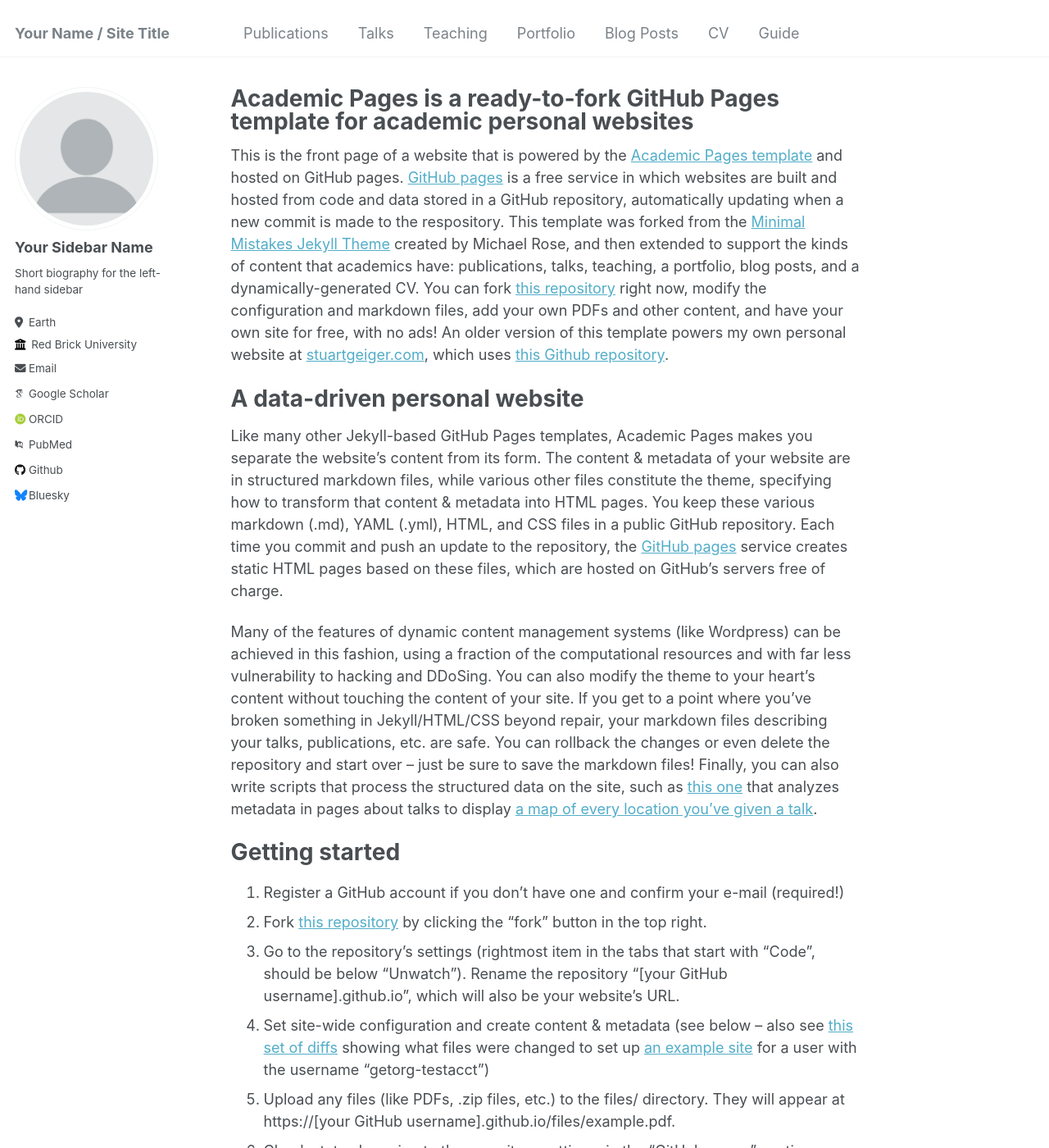
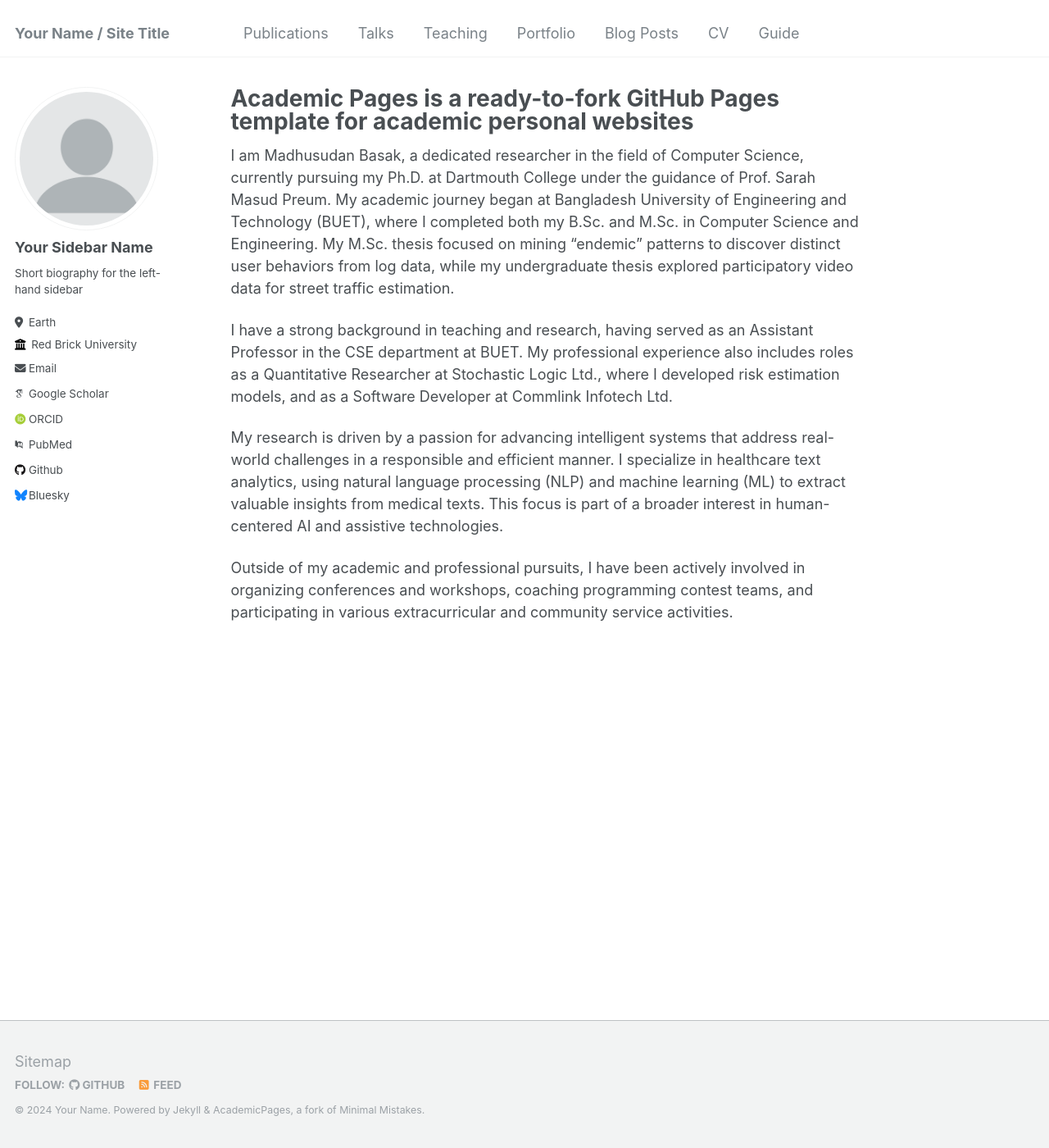
Before and after one commit to madhusudan039/mb_test.github.io, a Jekyll site: the page built from _pages/about.md, in a window 1280 px wide and 1400 px high. Shown: the whole window at 82% size. Built offline with Jekyll 4.4.1, drawn with Linux system fonts in a browser that asks for light colours; some web fonts are replaced; some of the changed text lies outside the part shown.

Commit message:
Update about.md

```diff
--- a/_pages/about.md
+++ b/_pages/about.md
@@ -7,43 +7,10 @@ redirect_from:
   - /about.html
 ---
 
-This is the front page of a website that is powered by the [Academic Pages template](https://github.com/academicpages/academicpages.github.io) and hosted on GitHub pages. [GitHub pages](https://pages.github.com) is a free service in which websites are built and hosted from code and data stored in a GitHub repository, automatically updating when a new commit is made to the respository. This template was forked from the [Minimal Mistakes Jekyll Theme](https://mmistakes.github.io/minimal-mistakes/) created by Michael Rose, and then extended to support the kinds of content that academics have: publications, talks, teaching, a portfolio, blog posts, and a dynamically-generated CV. You can fork [this repository](https://github.com/academicpages/academicpages.github.io) right now, modify the configuration and markdown files, add your own PDFs and other content, and have your own site for free, with no ads! An older version of this template powers my own personal website at [stuartgeiger.com](http://stuartgeiger.com), which uses [this Github repository](https://github.com/staeiou/staeiou.github.io).
+I am Madhusudan Basak, a dedicated researcher in the field of Computer Science, currently pursuing my Ph.D. at Dartmouth College under the guidance of Prof. Sarah Masud Preum. My academic journey began at Bangladesh University of Engineering and Technology (BUET), where I completed both my B.Sc. and M.Sc. in Computer Science and Engineering. My M.Sc. thesis focused on mining "endemic" patterns to discover distinct user behaviors from log data, while my undergraduate thesis explored participatory video data for street traffic estimation.
 
-A data-driven personal website
-======
-Like many other Jekyll-based GitHub Pages templates, Academic Pages makes you separate the website's content from its form. The content & metadata of your website are in structured markdown files, while various other files constitute the theme, specifying how to transform that content & metadata into HTML pages. You keep these various markdown (.md), YAML (.yml), HTML, and CSS files in a public GitHub repository. Each time you commit and push an update to the repository, the [GitHub pages](https://pages.github.com/) service creates static HTML pages based on these files, which are hosted on GitHub's servers free of charge.
+I have a strong background in teaching and research, having served as an Assistant Professor in the CSE department at BUET. My professional experience also includes roles as a Quantitative Researcher at Stochastic Logic Ltd., where I developed risk estimation models, and as a Software Developer at Commlink Infotech Ltd.
 
-Many of the features of dynamic content management systems (like Wordpress) can be achieved in this fashion, using a fraction of the computational resources and with far less vulnerability to hacking and DDoSing. You can also modify the theme to your heart's content without touching the content of your site. If you get to a point where you've broken something in Jekyll/HTML/CSS beyond repair, your markdown files describing your talks, publications, etc. are safe. You can rollback the changes or even delete the repository and start over -- just be sure to save the markdown files! Finally, you can also write scripts that process the structured data on the site, such as [this one](https://github.com/academicpages/academicpages.github.io/blob/master/talkmap.ipynb) that analyzes metadata in pages about talks to display [a map of every location you've given a talk](https://academicpages.github.io/talkmap.html).
+My research is driven by a passion for advancing intelligent systems that address real-world challenges in a responsible and efficient manner. I specialize in healthcare text analytics, using natural language processing (NLP) and machine learning (ML) to extract valuable insights from medical texts. This focus is part of a broader interest in human-centered AI and assistive technologies.
 
-Getting started
-======
-1. Register a GitHub account if you don't have one and confirm your e-mail (required!)
-1. Fork [this repository](https://github.com/academicpages/academicpages.github.io) by clicking the "fork" button in the top right.
-1. Go to the repository's settings (rightmost item in the tabs that start with "Code", should be below "Unwatch"). Rename the repository "[your GitHub username].github.io", which will also be your website's URL.
-1. Set site-wide configuration and create content & metadata (see below -- also see [this set of diffs](http://archive.is/3TPas) showing what files were changed to set up [an example site](https://getorg-testacct.github.io) for a user with the username "getorg-testacct")
-1. Upload any files (like PDFs, .zip files, etc.) to the files/ directory. They will appear at https://[your GitHub username].github.io/files/example.pdf.
-1. Check status by going to the repository settings, in the "GitHub pages" section
-
-Site-wide configuration
-------
-The main configuration file for the site is in the base directory in [_config.yml](https://github.com/academicpages/academicpages.github.io/blob/master/_config.yml), which defines the content in the sidebars and other site-wide features. You will need to replace the default variables with ones about yourself and your site's github repository. The configuration file for the top menu is in [_data/navigation.yml](https://github.com/academicpages/academicpages.github.io/blob/master/_data/navigation.yml). For example, if you don't have a portfolio or blog posts, you can remove those items from that navigation.yml file to remove them from the header.
-
-Create content & metadata
-------
-For site content, there is one markdown file for each type of content, which are stored in directories like _publications, _talks, _posts, _teaching, or _pages. For example, each talk is a markdown file in the [_talks directory](https://github.com/academicpages/academicpages.github.io/tree/master/_talks). At the top of each markdown file is structured data in YAML about the talk, which the theme will parse to do lots of cool stuff. The same structured data about a talk is used to generate the list of talks on the [Talks page](https://academicpages.github.io/talks), each [individual page](https://academicpages.github.io/talks/2012-03-01-talk-1) for specific talks, the talks section for the [CV page](https://academicpages.github.io/cv), and the [map of places you've given a talk](https://academicpages.github.io/talkmap.html) (if you run this [python file](https://github.com/academicpages/academicpages.github.io/blob/master/talkmap.py) or [Jupyter notebook](https://github.com/academicpages/academicpages.github.io/blob/master/talkmap.ipynb), which creates the HTML for the map based on the contents of the _talks directory).
-
-**Markdown generator**
-
-I have also created [a set of Jupyter notebooks](https://github.com/academicpages/academicpages.github.io/tree/master/markdown_generator
-) that converts a CSV containing structured data about talks or presentations into individual markdown files that will be properly formatted for the Academic Pages template. The sample CSVs in that directory are the ones I used to create my own personal website at stuartgeiger.com. My usual workflow is that I keep a spreadsheet of my publications and talks, then run the code in these notebooks to generate the markdown files, then commit and push them to the GitHub repository.
-
-How to edit your site's GitHub repository
-------
-Many people use a git client to create files on their local computer and then push them to GitHub's servers. If you are not familiar with git, you can directly edit these configuration and markdown files directly in the github.com interface. Navigate to a file (like [this one](https://github.com/academicpages/academicpages.github.io/blob/master/_talks/2012-03-01-talk-1.md) and click the pencil icon in the top right of the content preview (to the right of the "Raw | Blame | History" buttons). You can delete a file by clicking the trashcan icon to the right of the pencil icon. You can also create new files or upload files by navigating to a directory and clicking the "Create new file" or "Upload files" buttons.
-
-Example: editing a markdown file for a talk
-![Editing a markdown file for a talk](/images/editing-talk.png)
-
-For more info
-------
-More info about configuring Academic Pages can be found in [the guide](https://academicpages.github.io/markdown/). The [guides for the Minimal Mistakes theme](https://mmistakes.github.io/minimal-mistakes/docs/configuration/) (which this theme was forked from) might also be helpful.
+Outside of my academic and professional pursuits, I have been actively involved in organizing conferences and workshops, coaching programming contest teams, and participating in various extracurricular and community service activities.
```
